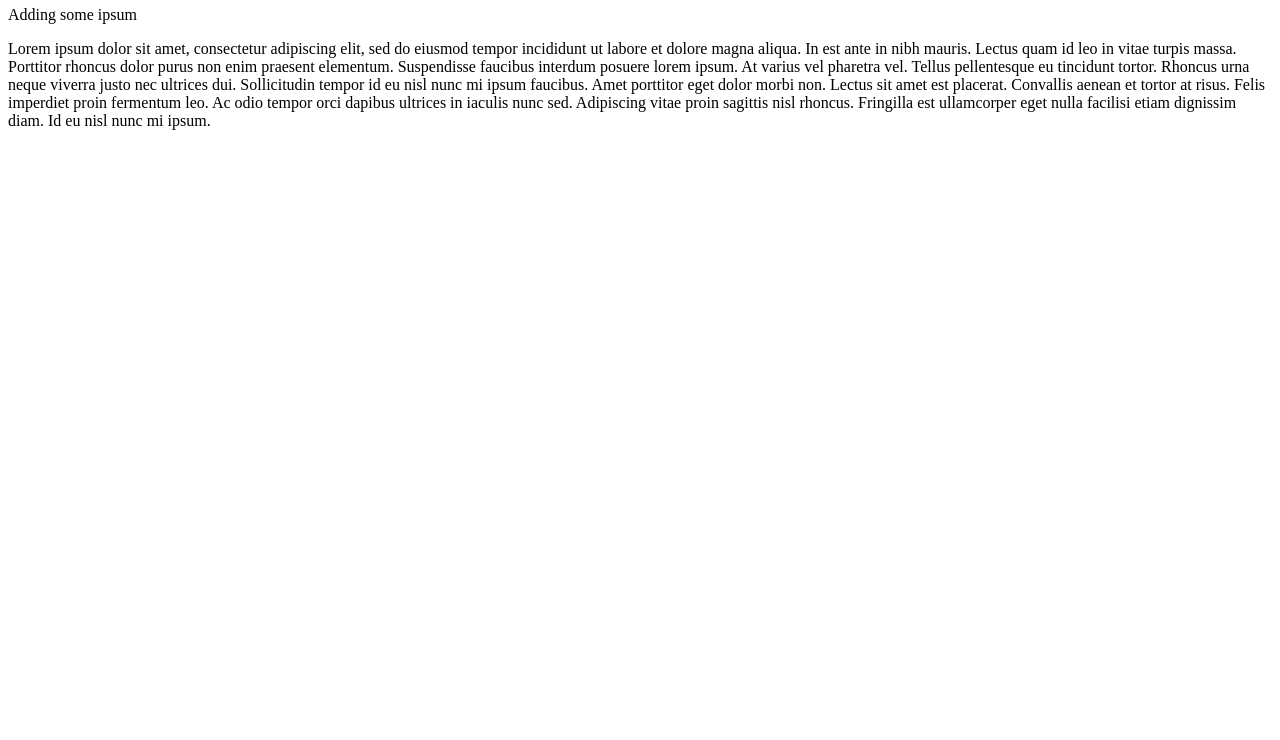
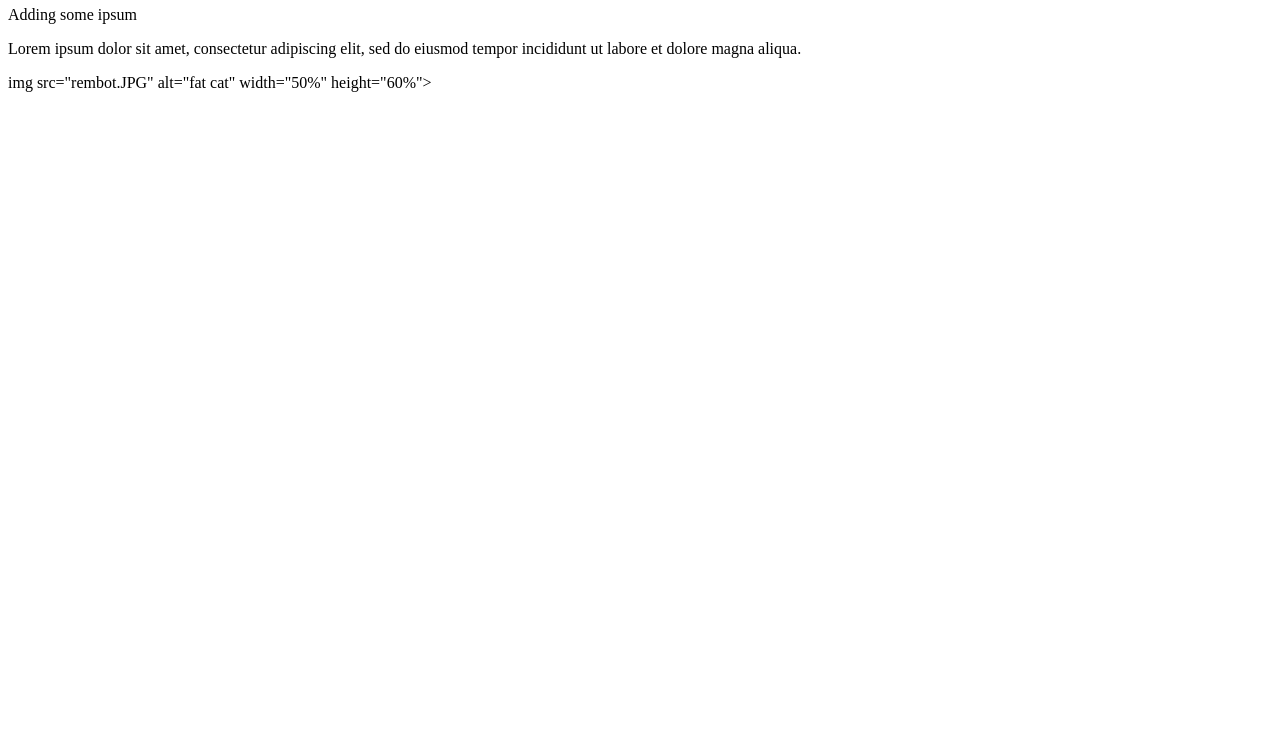
Before and after one commit to ronbaechle/my_website, a plain HTML site: page index.html in a window 1280 px wide. Shown: the part 60-800 px from the top of the page. Drawn offline with Linux system fonts and the light colour scheme.

Commit message:
Add files via upload

```diff
--- a/index.html
+++ b/index.html
@@ -2,6 +2,7 @@
 <body>
 <h1>Ronald Baechle Website</h1>
 <p>Adding some ipsum</p>
-<p>Lorem ipsum dolor sit amet, consectetur adipiscing elit, sed do eiusmod tempor incididunt ut labore et dolore magna aliqua. In est ante in nibh mauris. Lectus quam id leo in vitae turpis massa. Porttitor rhoncus dolor purus non enim praesent elementum. Suspendisse faucibus interdum posuere lorem ipsum. At varius vel pharetra vel. Tellus pellentesque eu tincidunt tortor. Rhoncus urna neque viverra justo nec ultrices dui. Sollicitudin tempor id eu nisl nunc mi ipsum faucibus. Amet porttitor eget dolor morbi non. Lectus sit amet est placerat. Convallis aenean et tortor at risus. Felis imperdiet proin fermentum leo. Ac odio tempor orci dapibus ultrices in iaculis nunc sed. Adipiscing vitae proin sagittis nisl rhoncus. Fringilla est ullamcorper eget nulla facilisi etiam dignissim diam. Id eu nisl nunc mi ipsum.</p>
+<p>Lorem ipsum dolor sit amet, consectetur adipiscing elit, sed do eiusmod tempor incididunt ut labore et dolore magna aliqua. </p>
+img src="rembot.JPG" alt="fat cat" width="50%" height="60%">
 </body>
 </html>
```
